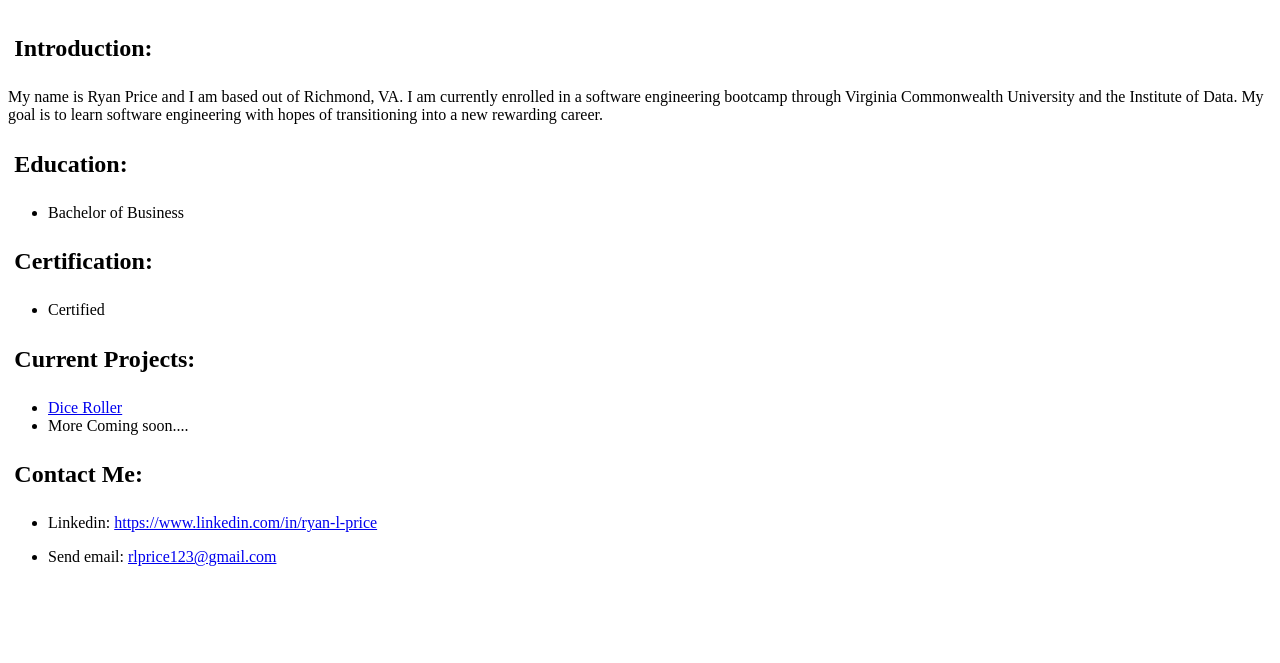
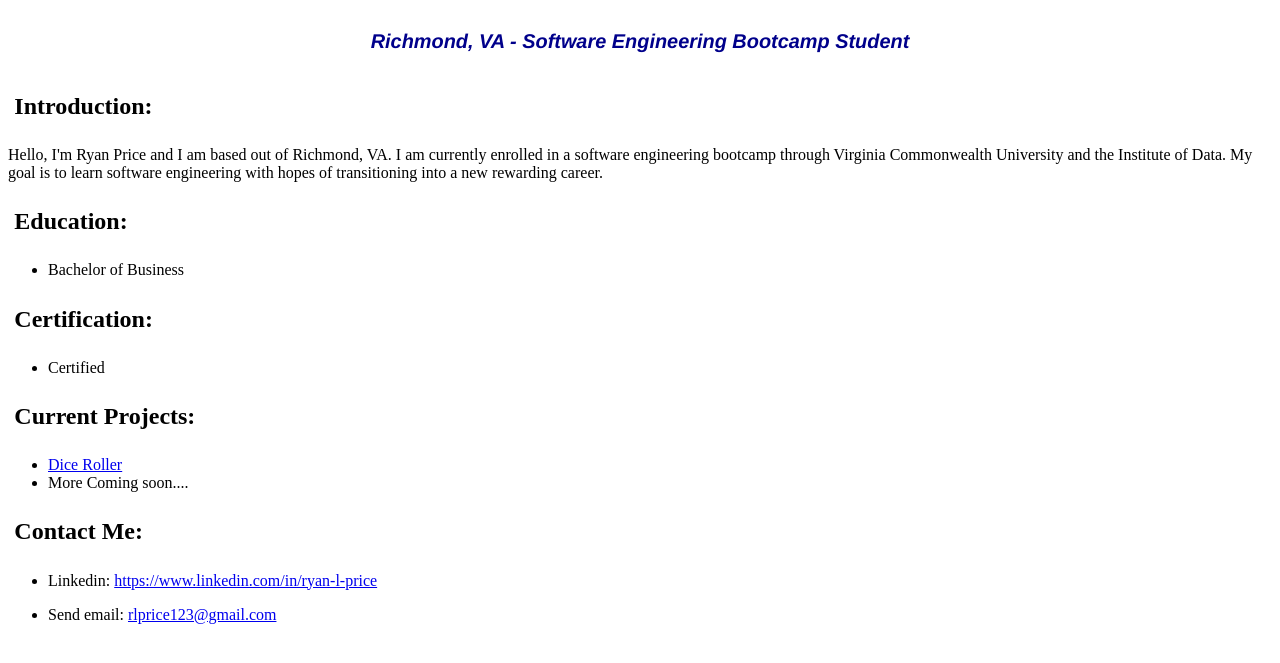
Before and after one commit to Ryan24Price/Ryan24Price.github.io, a plain HTML site: page index.html in a window 1280 px wide. Shown: the part 111-774 px from the top of the page. Drawn offline with Linux system fonts and the light colour scheme.

Commit message:
Index.html

```diff
--- a/index.html
+++ b/index.html
@@ -14,9 +14,10 @@
 <body>
     <header>
         <h1>Ryan Price</h1>
+        <h5>Richmond, VA - Software Engineering Bootcamp Student</h5>
     </header>
     <h2>Introduction:</h2>
-    <p>My name is Ryan Price and I am based out of Richmond, VA. I am currently enrolled in a software engineering bootcamp through Virginia Commonwealth University and the Institute of Data. My goal is to learn software engineering with hopes of transitioning into a new rewarding career.</p>
+    <p>Hello, I'm Ryan Price and I am based out of Richmond, VA. I am currently enrolled in a software engineering bootcamp through Virginia Commonwealth University and the Institute of Data. My goal is to learn software engineering with hopes of transitioning into a new rewarding career.</p>
     <h2>Education:</h2>
     <UL>
         <li>Bachelor of Business</li>
@@ -26,7 +27,7 @@
         <li>Certified </li>
     </Ul>
     <h2>Current Projects:</h2>
-     <Ul>
+    <Ul>
         <li><a href="git@github.com:Ryan24Price/diceRoller.git">Dice Roller</a></li>
         <li>More Coming soon....</li>
     </Ul>
```
